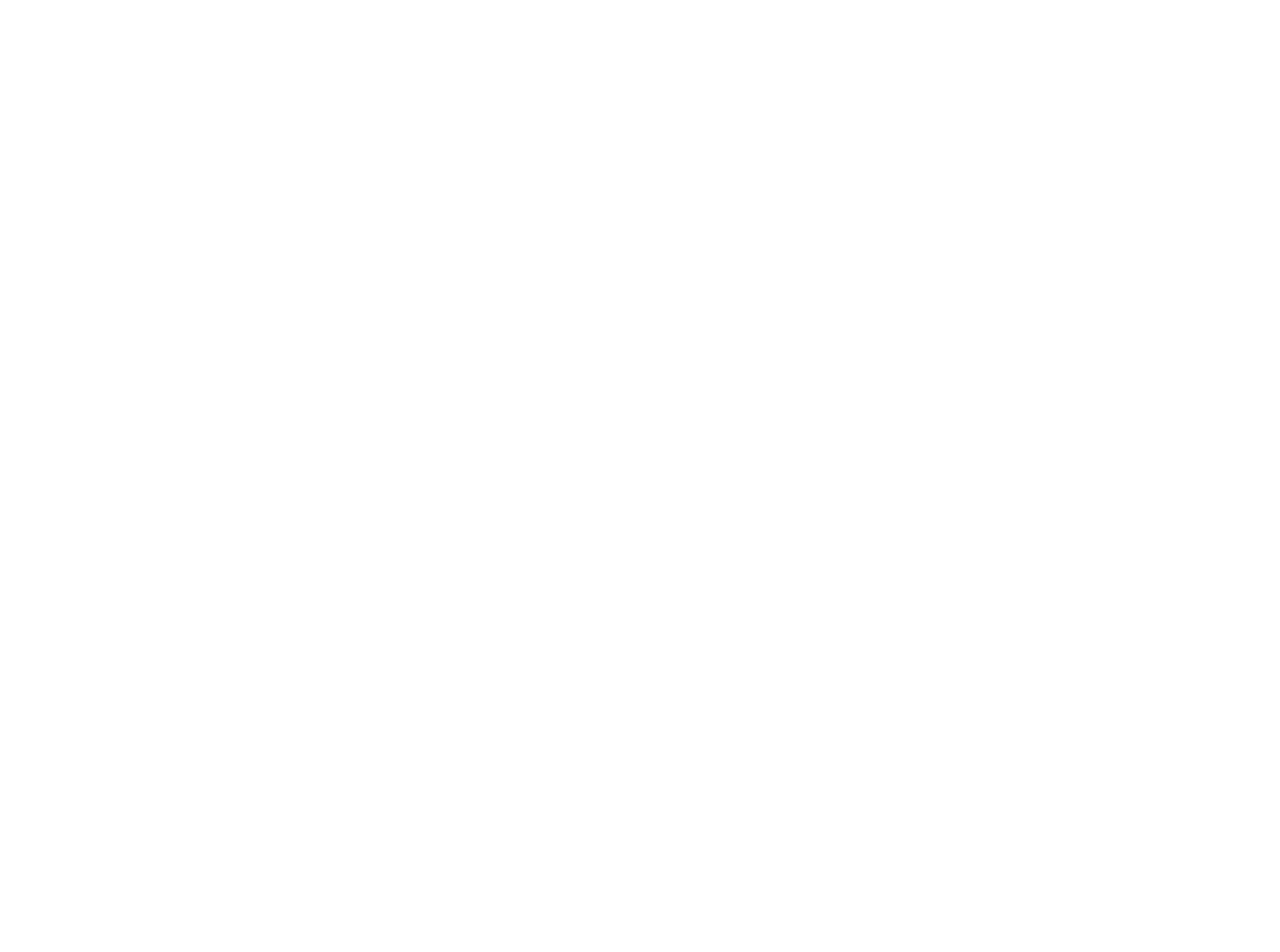
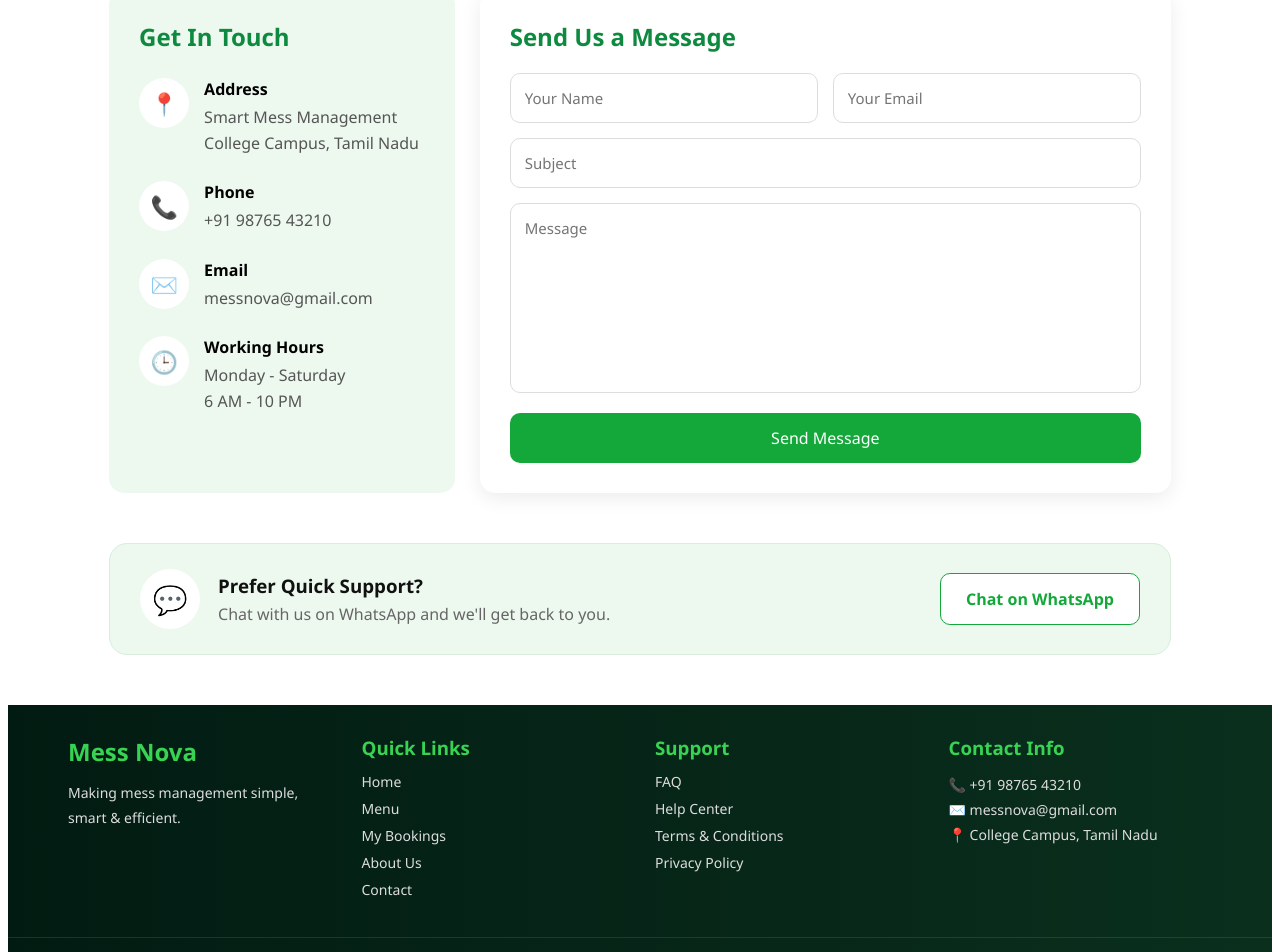
Before and after one commit to BornWhiz-Technologies/Nova-mess-frontend, an Angular app: page /contact in a window 1280 px wide. Shown: the part 435-1387 px from the top of the page. Before the commit the page ends 878 px from the top, so only its background shows below. Built offline with nearby package versions, Linux system fonts and the light colour scheme.

Commit message:
contact page completed

```diff
--- a/src/app/contact/contact.css
+++ b/src/app/contact/contact.css
@@ -0,0 +1,282 @@
+*{
+margin:0;
+padding:0;
+box-sizing:border-box;
+font-family:'Segoe UI',sans-serif;
+}
+
+.hero{
+padding:80px 20px;
+text-align:center;
+background:#fff;
+}
+
+.badge{
+background:#dff7e5;
+color:#2e7d32;
+padding:10px 20px;
+border-radius:20px;
+font-size:14px;
+font-weight:600;
+}
+
+.hero h1{
+font-size:52px;
+margin-top:20px;
+}
+
+.hero p{
+margin-top:10px;
+color:#666;
+}
+
+.contact-container{
+padding:50px 8%;
+display:grid;
+grid-template-columns:1fr 2fr;
+gap:25px;
+}
+
+.contact-info{
+background:#edf8ef;
+padding:30px;
+border-radius:15px;
+}
+
+.contact-info h2{
+color:#0d8a3f;
+margin-bottom:25px;
+}
+
+.item{
+display:flex;
+gap:15px;
+margin-bottom:25px;
+}
+
+.icon{
+width:50px;
+height:50px;
+background:white;
+border-radius:50%;
+display:flex;
+align-items:center;
+justify-content:center;
+font-size:22px;
+flex-shrink:0;
+}
+
+.item h4{
+margin-bottom:5px;
+}
+
+.item p{
+color:#555;
+line-height:1.6;
+}
+
+.contact-form{
+background:white;
+padding:30px;
+border-radius:15px;
+box-shadow:0 5px 20px rgba(0,0,0,.08);
+}
+
+.contact-form h2{
+margin-bottom:20px;
+color:#0d8a3f;
+}
+
+.row{
+display:flex;
+gap:15px;
+}
+
+.row input{
+width:50%;
+}
+
+input,
+textarea{
+width:100%;
+padding:14px;
+border:1px solid #ddd;
+border-radius:10px;
+margin-bottom:15px;
+font-size:15px;
+}
+
+input:focus,
+textarea:focus{
+outline:none;
+border-color:#14a83b;
+}
+
+textarea{
+resize:none;
+}
+
+button{
+background:#14a83b;
+color:white;
+border:none;
+padding:14px;
+border-radius:10px;
+cursor:pointer;
+width:100%;
+font-size:16px;
+}
+
+button:hover{
+background:#0d8a30;
+}
+
+/* SUPPORT BOX */
+
+.support-box{
+margin:0 8% 50px;
+background:#edf8ef;
+padding:25px 30px;
+border-radius:18px;
+border:1px solid #d8eddc;
+
+display:flex;
+justify-content:space-between;
+align-items:center;
+}
+
+.support-content{
+display:flex;
+align-items:center;
+gap:18px;
+}
+
+.support-icon{
+width:60px;
+height:60px;
+background:white;
+border-radius:50%;
+
+display:flex;
+align-items:center;
+justify-content:center;
+
+font-size:28px;
+}
+
+.support-content h3{
+margin-bottom:5px;
+color:#111;
+}
+
+.support-content p{
+color:#666;
+}
+
+.whatsapp-btn{
+width:auto;
+padding:14px 25px;
+background:white;
+color:#14a83b;
+border:1px solid #14a83b;
+font-weight:600;
+}
+
+.whatsapp-btn:hover{
+background:#14a83b;
+color:white;
+}
+
+@media(max-width:768px){
+
+.contact-container{
+grid-template-columns:1fr;
+}
+
+.row{
+flex-direction:column;
+}
+
+.row input{
+width:100%;
+}
+
+.support-box{
+flex-direction:column;
+text-align:center;
+gap:20px;
+}
+
+.support-content{
+flex-direction:column;
+}
+}
+.footer{
+    background: linear-gradient(to right,#021b12,#0a2f1d);
+    color:white;
+    margin-top:0;
+    width:100%;
+}
+
+.footer-container{
+    display:flex;
+    justify-content:space-between;
+    align-items:flex-start;
+    flex-wrap:wrap;
+    gap:30px;
+    padding:30px 60px;
+}
+
+.footer-col{
+    flex:1;
+    min-width:180px;
+}
+
+.footer-col h2{
+    color:#39d353;
+    margin-bottom:12px;
+}
+
+.footer-col h3{
+    color:#39d353;
+    margin-bottom:12px;
+}
+
+.footer-col p{
+    color:#ddd;
+    line-height:1.8;
+    font-size:14px;
+}
+
+.footer-col ul{
+    list-style:none;
+    padding:0;
+    margin:0;
+}
+
+.footer-col li{
+    color:#ddd;
+    margin-bottom:8px;
+    font-size:14px;
+}
+
+.footer-bottom{
+    text-align:center;
+    padding:15px;
+    border-top:1px solid rgba(255,255,255,0.1);
+    color:#bbb;
+    font-size:13px;
+}
+
+@media(max-width:768px){
+
+    .footer-container{
+        flex-direction:column;
+        text-align:center;
+        padding:30px;
+    }
+
+    .footer-col{
+        width:100%;
+    }
+}
--- a/src/app/contact/contact.html
+++ b/src/app/contact/contact.html
@@ -1 +1,200 @@
-<p>contact works!</p>
+<section class="hero">
+
+    <span class="badge">
+        WE'RE HERE TO HELP
+    </span>
+
+    <h1>Contact Us</h1>
+
+    <p>
+        Have any questions or suggestions?
+        We'd love to hear from you.
+    </p>
+
+</section>
+
+<section class="contact-container">
+
+    <!-- LEFT PANEL -->
+
+    <div class="contact-info">
+
+        <h2>Get In Touch</h2>
+
+        <div class="item">
+            <div class="icon">📍</div>
+
+            <div>
+                <h4>Address</h4>
+                <p>
+                    Smart Mess Management<br>
+                    College Campus, Tamil Nadu
+                </p>
+            </div>
+        </div>
+
+        <div class="item">
+            <div class="icon">📞</div>
+
+            <div>
+                <h4>Phone</h4>
+                <p>+91 98765 43210</p>
+            </div>
+        </div>
+
+        <div class="item">
+            <div class="icon">✉️</div>
+
+            <div>
+                <h4>Email</h4>
+                <p>messnova@gmail.com</p>
+            </div>
+        </div>
+
+        <div class="item">
+            <div class="icon">🕒</div>
+
+            <div>
+                <h4>Working Hours</h4>
+                <p>Monday - Saturday</p>
+                <p>6 AM - 10 PM</p>
+            </div>
+        </div>
+
+    </div>
+
+    <!-- RIGHT PANEL -->
+
+    <div class="contact-form">
+
+        <h2>Send Us a Message</h2>
+
+        <form (ngSubmit)="submitForm()">
+
+            <div class="row">
+
+                <input
+                type="text"
+                placeholder="Your Name"
+                [(ngModel)]="contactData.name"
+                name="name"
+                required>
+
+                <input
+                type="email"
+                placeholder="Your Email"
+                [(ngModel)]="contactData.email"
+                name="email"
+                required>
+
+            </div>
+
+            <input
+            type="text"
+            placeholder="Subject"
+            [(ngModel)]="contactData.subject"
+            name="subject"
+            required>
+
+            <textarea
+            rows="8"
+            placeholder="Message"
+            [(ngModel)]="contactData.message"
+            name="message"
+            required></textarea>
+
+            <button type="submit">
+                Send Message
+            </button>
+
+        </form>
+
+    </div>
+
+</section>
+
+<!-- SUPPORT BOX -->
+
+<section class="support-box">
+
+    <div class="support-content">
+
+        <div class="support-icon">
+            💬
+        </div>
+
+        <div>
+            <h3>Prefer Quick Support?</h3>
+
+            <p>
+                Chat with us on WhatsApp and we'll get back to you.
+            </p>
+        </div>
+
+    </div>
+
+    <button class="whatsapp-btn">
+        Chat on WhatsApp
+    </button>
+
+</section>
+
+<!-- FOOTER -->
+
+<footer class="footer">
+
+    <div class="footer-container">
+
+        <div class="footer-col">
+            <h2>Mess Nova</h2>
+
+            <p>
+                Making mess management simple,
+                smart & efficient.
+            </p>
+        </div>
+
+        <div class="footer-col">
+
+            <h3>Quick Links</h3>
+
+            <ul>
+                <li>Home</li>
+                <li>Menu</li>
+                <li>My Bookings</li>
+                <li>About Us</li>
+                <li>Contact</li>
+            </ul>
+
+        </div>
+
+        <div class="footer-col">
+
+            <h3>Support</h3>
+
+            <ul>
+                <li>FAQ</li>
+                <li>Help Center</li>
+                <li>Terms & Conditions</li>
+                <li>Privacy Policy</li>
+            </ul>
+
+        </div>
+
+        <div class="footer-col">
+
+            <h3>Contact Info</h3>
+
+            <p>📞 +91 98765 43210</p>
+            <p>✉️ messnova@gmail.com</p>
+            <p>📍 College Campus, Tamil Nadu</p>
+
+        </div>
+
+    </div>
+
+    <div class="footer-bottom">
+        © 2024 Mess Nova. All Rights Reserved.
+    </div>
+
+</footer>
--- a/src/app/contact/contact.ts
+++ b/src/app/contact/contact.ts
@@ -1,9 +1,32 @@
 import { Component } from '@angular/core';
+import { FormsModule } from '@angular/forms';
 
 @Component({
   selector: 'app-contact',
-  standalone: true,
+  imports: [FormsModule],
   templateUrl: './contact.html',
-  styleUrls: ['./contact.css'],
+  styleUrl: './contact.css'
 })
-export class Contact {}
+export class Contact {
+
+  contactData = {
+    name: '',
+    email: '',
+    subject: '',
+    message: ''
+  };
+
+  submitForm() {
+
+    console.log(this.contactData);
+
+    alert('Message Sent Successfully!');
+
+    this.contactData = {
+      name: '',
+      email: '',
+      subject: '',
+      message: ''
+    };
+  }
+}
```
